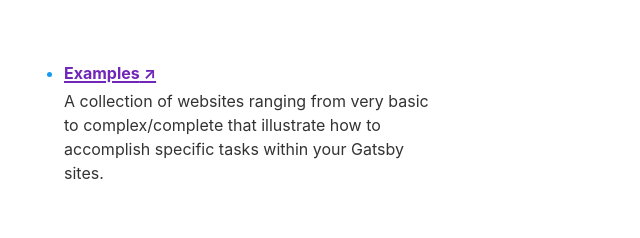
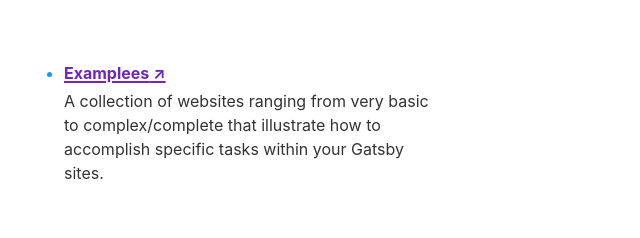
Before and after one commit to fredvdk/gatsby-starter-default, a Gatsby site: page / in a window 1280 px wide. Shown: the part 313-551 px from the top of the page, 608-1248 px from the left. Built offline with nearby package versions, Linux system fonts and the light colour scheme; Gatsby itself is replaced by a stand-in of ours.

Commit message:
Update index.js

```diff
--- a/src/pages/index.js
+++ b/src/pages/index.js
@@ -14,7 +14,7 @@ const links = [
       "A great place to get started if you're new to web development. Designed to guide you through setting up your first Gatsby site.",
   },
   {
-    text: "Examples",
+    text: "Examplees",
     url: "https://github.com/gatsbyjs/gatsby/tree/master/examples",
     description:
       "A collection of websites ranging from very basic to complex/complete that illustrate how to accomplish specific tasks within your Gatsby sites.",
```
